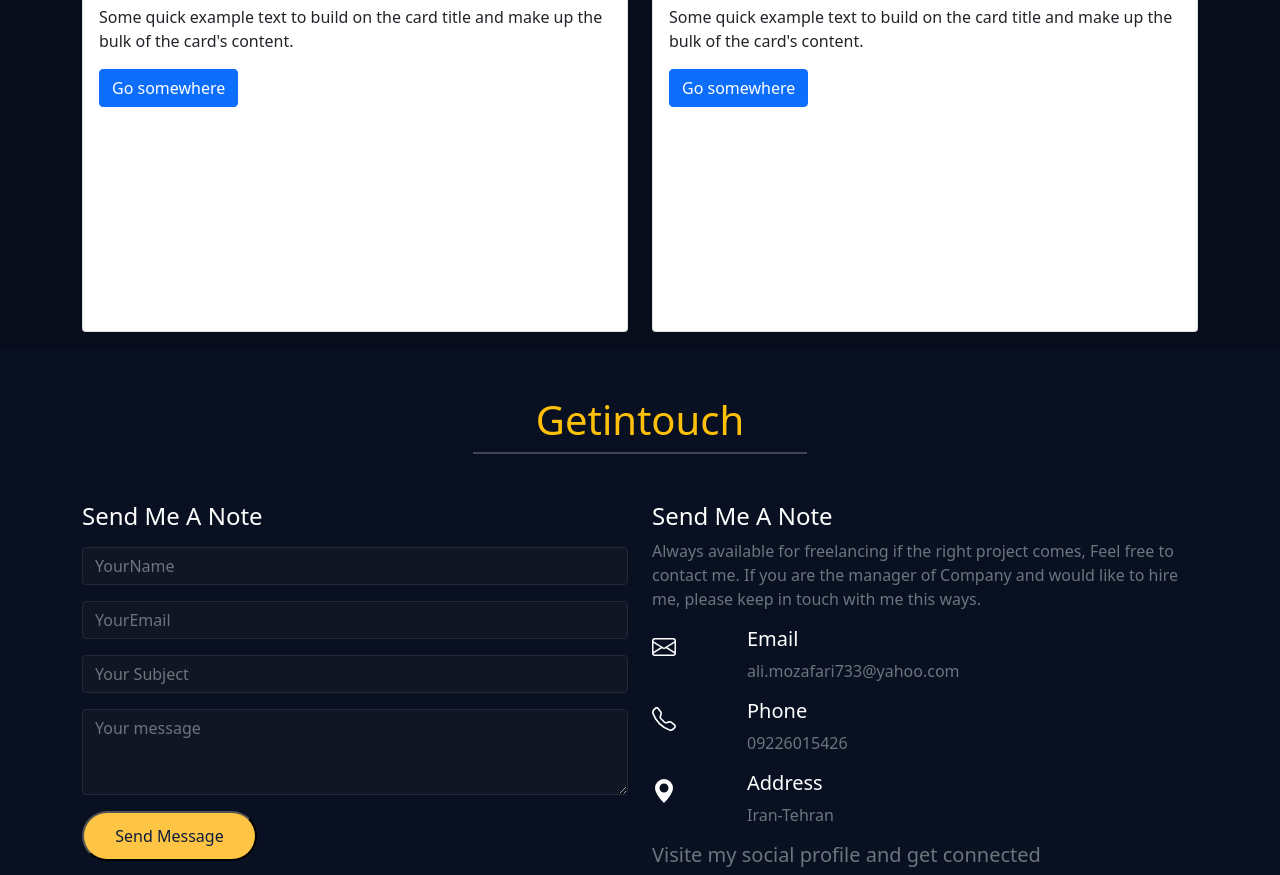
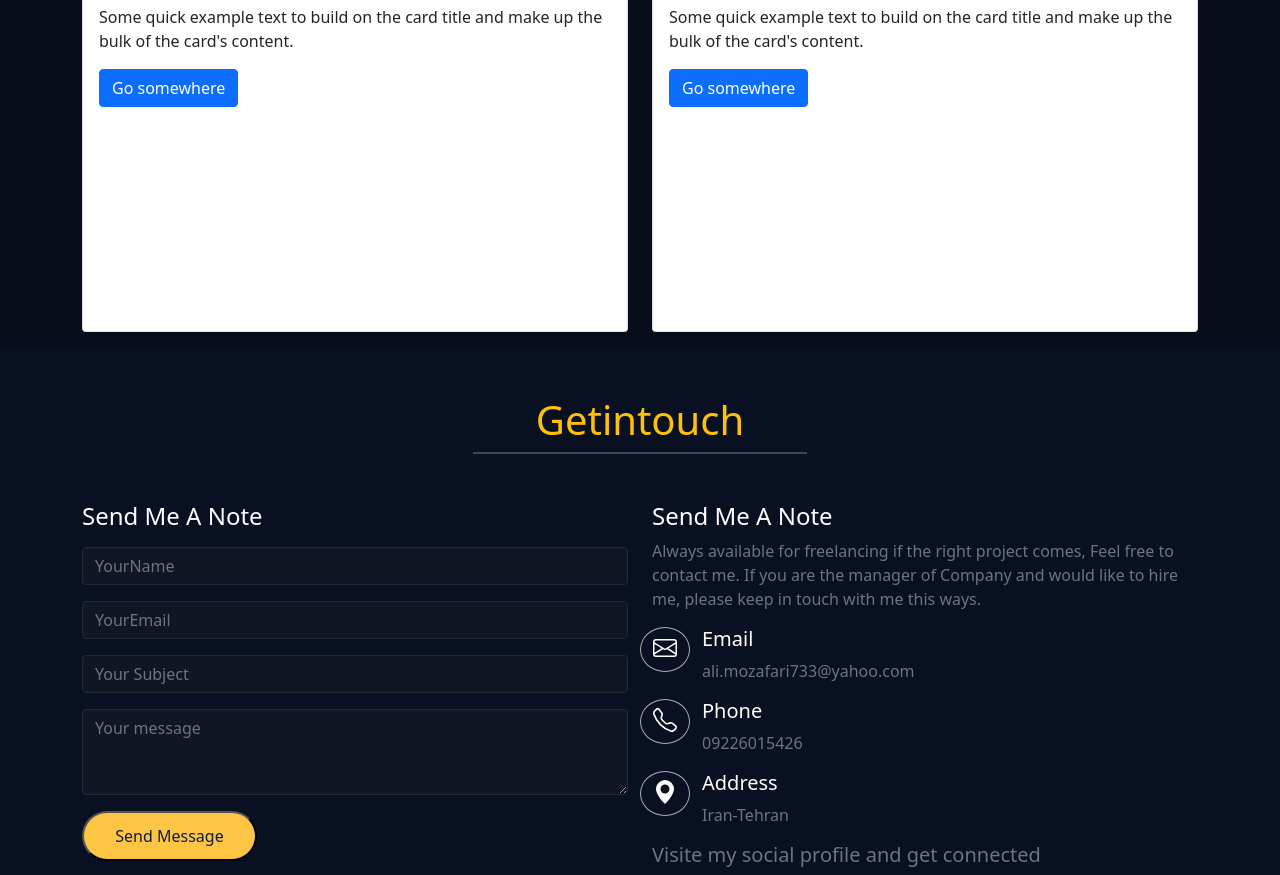
Before and after one commit to alimozafari-3/project-personalwebsite, a plain HTML site: page index.html in a window 1280 px wide. Shown: the part 3203-4078 px from the top of the page. Drawn offline with nearby package versions, Linux system fonts and the light colour scheme.

Commit message:
set style footer icon

```diff
--- a/style.css
+++ b/style.css
@@ -145,3 +145,10 @@ header {
 .input-footer:focus{
     background-color: rgb(16, 22, 35);
 }
+
+.icon-footer{
+    border: 1px solid rgb(168, 172, 184);
+    border-radius: 50%;
+    width: 50px;
+    height: 45px;
+}
```
